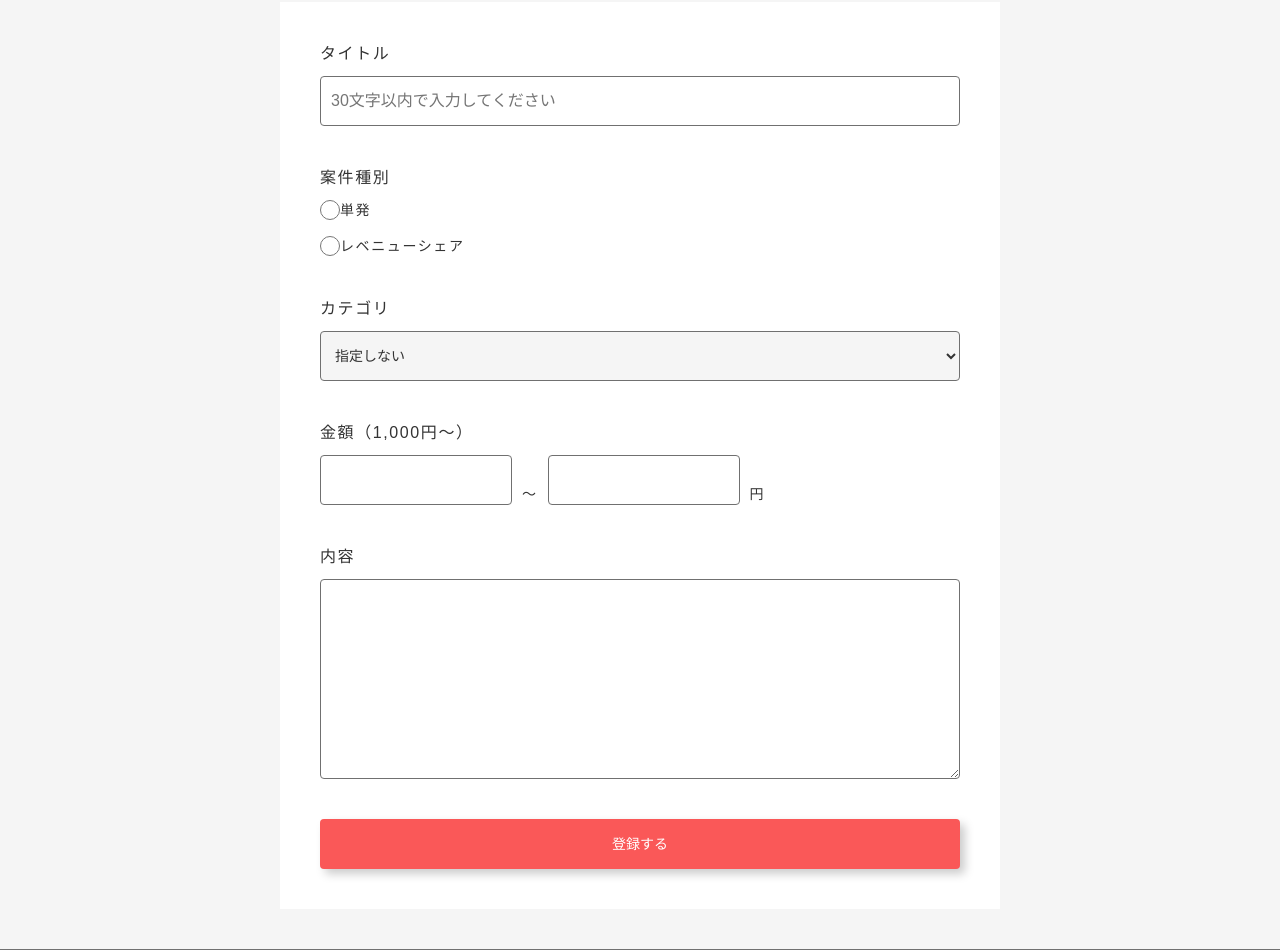
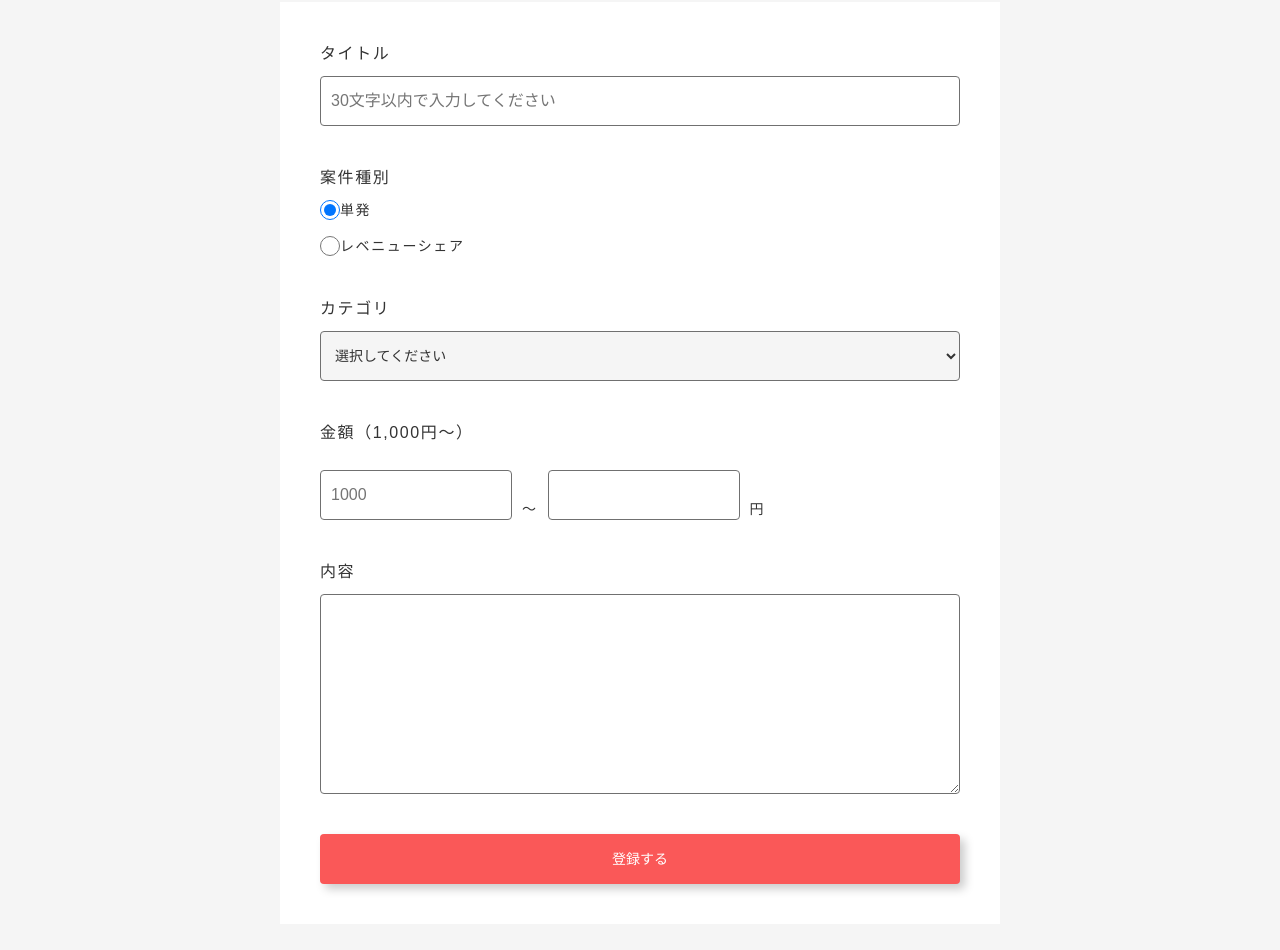
Before and after one commit to Kazunari-Ishikawa/match, a Laravel app: page /works/new in a window 1280 px wide. Shown: the part 206-1156 px from the top of the page. Run offline with Laravel 8, Linux system fonts and the light colour scheme; style sheets or scripts are compiled from the project's sources.

Commit message:
C修正/バリデーション追加 V修正/バリデーション追加、カテゴリ修正

```diff
--- a/app/Http/Controllers/WorksController.php
+++ b/app/Http/Controllers/WorksController.php
@@ -3,8 +3,9 @@
 namespace App\Http\Controllers;
 
 use Illuminate\Http\Request;
+use Illuminate\Support\Facades\Auth;
 use App\Work;
-use Illuminate\Support\Facades\Auth;
+use App\Http\Requests\CreateWorkRequest;
 
 class WorksController extends Controller
 {
@@ -18,16 +19,13 @@ class WorksController extends Controller
         return view('works.new');
     }
 
-    public function create(Request $request)
+    public function create(CreateWorkRequest $request)
     {
-        \Log::debug($request);
         $work = new Work;
 
         $work->user_id = Auth::id();
         $work->fill($request->all())->save();
 
-        \Log::debug($work);
-
         return view('works.new');
     }
 }
--- a/resources/sass/Object/Component/_form.scss
+++ b/resources/sass/Object/Component/_form.scss
@@ -101,6 +101,7 @@
   }
   &__error {
     color: red;
+    display: block;
     font-size: $font-size_m;
     margin-bottom: $space_m;
   }
--- a/resources/sass/app.scss
+++ b/resources/sass/app.scss
@@ -21,7 +21,6 @@
 @import 'Object/Component/menu';
 @import 'Object/Component/nav';
 @import 'Object/Component/search';
-@import 'Object/Component/sideMenu';
 @import 'Object/Component/project';
 @import 'Object/Component/projectTab';
 @import 'Object/Component/projectList';
--- a/resources/views/works/new.blade.php
+++ b/resources/views/works/new.blade.php
@@ -6,45 +6,71 @@
   <div class="l-container__header">
     <h2 class="l-container__title">案件登録</h2>
   </div>
+
   <div class="l-container__body l-container__body--1column">
     <form method="POST" action="{{ route('works.new') }}" class="c-form">
       @csrf
       <div class="c-form__group">
         <label for="title" class="c-form__label">タイトル</label>
-        <input type="text" name="title" id="title" class="c-form__input" placeholder="30文字以内で入力してください">
+        @error('title')
+        <span class="c-form__error">{{ $message }}</span>
+        @enderror
+        <input type="text" name="title" id="title" class="c-form__input @error('title') is-invalid @enderror" value="{{ old('title') }}" placeholder="30文字以内で入力してください">
       </div>
+
       <div class="c-form__group">
         <p class="c-form__label">案件種別</p>
+        @error('type')
+        <span class="c-form__error">{{ $message }}</span>
+        @enderror
         <label for="type1" class="c-form__label--radio">
-          <input type="radio" name="type" id="type1" value="1" class="c-form__radio">単発
+          <input type="radio" name="type" id="type1" class="c-form__radio" value="0" {{ old('type') == 0 ? 'checked' : '' }}>単発
         </label>
         <label for="type2" class="c-form__label--radio">
-          <input type="radio" name="type" id="type2" value="2" class="c-form__radio">レベニューシェア
+          <input type="radio" name="type" id="type2" class="c-form__radio" value="1" {{ old('type') == 1 ? 'checked' : '' }}>レベニューシェア
         </label>
       </div>
+
       <div class="c-form__group">
         <label for="category" class="c-form__label">カテゴリ</label>
+        @error('category')
+        <span class="c-form__error">{{ $message }}</span>
+        @enderror
         <select name="category" id="category" class="c-form__select">
-          <option value="0">指定しない</option>
+          <option value="0">選択してください</option>
           <option value="1">ホームページ制作</option>
-          <option value="2">Webシステム開発</option>
+          <option value="2">WEBシステム開発</option>
           <option value="3">業務システム開発</option>
-          <option value="4">組み込み系</option>
+          <option value="4">アプリ開発</option>
+          <option value="5">ECサイト構築</option>
+          <option value="6">サーバー・クラウド</option>
+          <option value="7">WEBマーケティング</option>
+          <option value="8">その他</option>
         </select>
       </div>
+
       <div class="c-form__group">
         <p for="price" class="c-form__label">金額（1,000円〜）</p>
+
+        <span class="c-form__error">{{ $errors->first('min_price') }}</span>
+        <span class="c-form__error">{{ $errors->first('max_price') }}</span>
+
         <div class="c-form__group--price">
-          <input type="text" class="c-form__input c-form__input--price" name="min_price" id="lower" placeholder="">
+          <input type="number" class="c-form__input c-form__input--price" name="min_price" id="lower" placeholder="1000" value="{{ old('min_price') }}">
           <span class="c-form__price">〜</span>
-          <input type="text" class="c-form__input c-form__input--price" name="max_price" id="upper" placeholder="">
+          <input type="number" class="c-form__input c-form__input--price" name="max_price" id="upper" value="{{ old('max_price') }}">
           <span class="c-form__price">円</span>
         </div>
       </div>
+
       <div class="c-form__group">
         <label for="content" class="c-form__label">内容</label>
+        @error('content')
+        <span class="c-form__error">{{ $message }}</span>
+        @enderror
         <textarea name="content" id="content" class="c-form__textarea"></textarea>
       </div>
+
       <div class="c-btn__container">
         <input type="submit" class="c-btn c-btn--em c-btn--full" value="登録する">
       </div>
```
Also changed, not shown: app/Http/Requests/CreateWorkRequest.php (added, +35 -0 lines), public/css/app.css.
